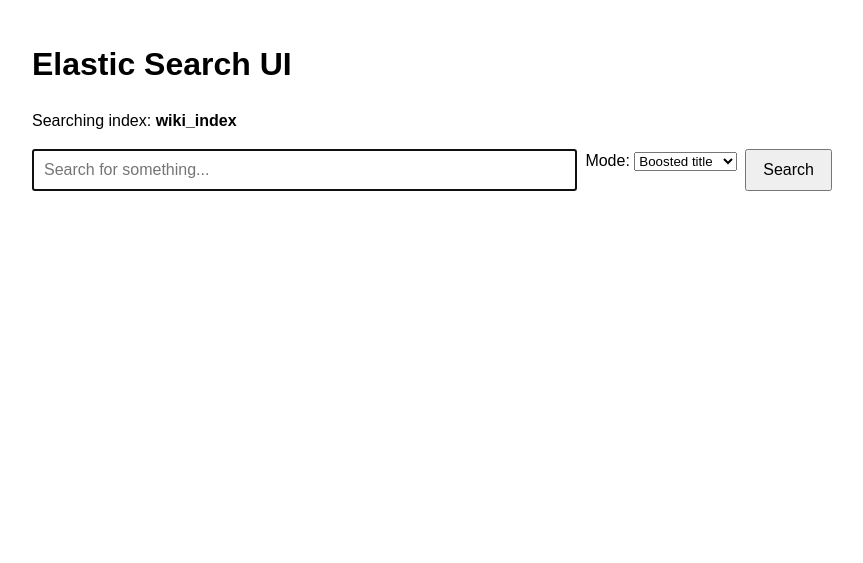
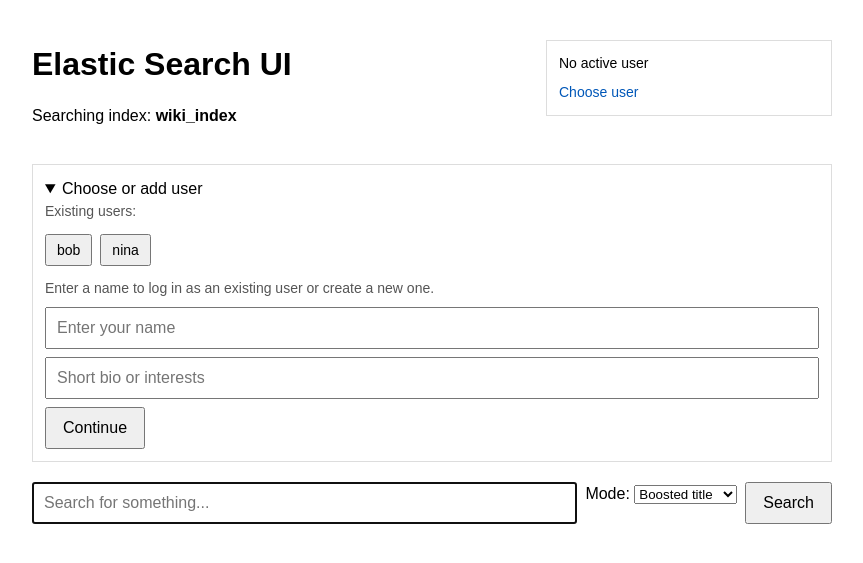
Before and after one commit to nina-kasimova/DD2477-project, a Flask app: page / in a window 1280 px wide. Shown: the top 563 px of the page, without its empty margins (208-1071 px from the left). Run offline with Flask 3, Linux system fonts and the light colour scheme; data that the repository does not hold is empty.

Commit message:
add user tracking, profile and bio boost

```diff
--- a/app.py
+++ b/app.py
@@ -2,14 +2,17 @@
 from datetime import datetime, UTC
 from pathlib import Path
 
-from flask import Flask, abort, redirect, render_template, request, url_for
+from flask import Flask, abort, redirect, render_template, request, session, url_for
 from elasticsearch import Elasticsearch, NotFoundError
 
 
 app = Flask(__name__)
+app.secret_key = "toy-search-secret"
 es = Elasticsearch("http://localhost:9200")
 INDEX_NAME = "wiki_index"
 CLICK_LOG = Path("click_log.jsonl")
+SEARCH_LOG = Path("search_log.jsonl")
+USER_PROFILES = Path("user_profiles.json")
 
 BM25_K1 = 1.2
 BM25_B = 0.75
@@ -71,10 +74,198 @@
     }
 
 
+def _read_jsonl(path: Path) -> list[dict]:
+    if not path.exists():
+        return []
+
+    rows = []
+    with path.open("r", encoding="utf-8") as handle:
+        for line in handle:
+            line = line.strip()
+            if line:
+                rows.append(json.loads(line))
+    return rows
+
+
+def _append_jsonl(path: Path, payload: dict) -> None:
+    with path.open("a", encoding="utf-8") as handle:
+        handle.write(json.dumps(payload) + "\n")
+
+
+def _write_jsonl(path: Path, rows: list[dict]) -> None:
+    with path.open("w", encoding="utf-8") as handle:
+        for row in rows:
+            handle.write(json.dumps(row) + "\n")
+
+
+def _load_profiles() -> dict:
+    if not USER_PROFILES.exists():
+        return {}
+
+    with USER_PROFILES.open("r", encoding="utf-8") as handle:
+        return json.load(handle)
+
+
+def _save_profiles(profiles: dict) -> None:
+    with USER_PROFILES.open("w", encoding="utf-8") as handle:
+        json.dump(profiles, handle, indent=2)
+
+
+def _all_users() -> list[dict]:
+    profiles = _load_profiles()
+    users = []
+    for user_id in sorted(profiles):
+        users.append(
+            {
+                "user_id": user_id,
+                "bio": profiles[user_id].get("bio", ""),
+            }
+        )
+    return users
+
+
+def _current_user() -> dict | None:
+    user_id = session.get("user_id")
+    if not user_id:
+        return None
+
+    profiles = _load_profiles()
+    profile = profiles.get(user_id, {})
+    return {
+        "user_id": user_id,
+        "bio": profile.get("bio", ""),
+    }
+
+
+def _log_search(user_id: str, query_text: str, mode: str) -> None:
+    _append_jsonl(
+        SEARCH_LOG,
+        {
+            "timestamp": datetime.now(UTC).isoformat(),
+            "user_id": user_id,
+            "query": query_text,
+            "mode": mode,
+        },
+    )
+
+
+def _user_activity(user_id: str) -> tuple[list[dict], list[dict]]:
+    searches = [row for row in _read_jsonl(SEARCH_LOG) if row.get("user_id") == user_id]
+    clicks = [row for row in _read_jsonl(CLICK_LOG) if row.get("user_id") == user_id]
+    searches.reverse()
+    clicks.reverse()
+    return searches, clicks
+
+
+def _user_profile_terms(user: dict | None, limit: int = 8) -> list[str]:
+    if not user:
+        return []
+
+    terms = []
+    seen = set()
+
+    bio = user.get("bio", "")
+    for raw_term in bio.replace(",", " ").split():
+        term = raw_term.strip().lower()
+        if len(term) > 2 and term not in seen:
+            seen.add(term)
+            terms.append(term)
+
+    _, clicks = _user_activity(user["user_id"])
+    for click in clicks[:10]:
+        for raw_term in click.get("query", "").replace(",", " ").split():
+            term = raw_term.strip().lower()
+            if len(term) > 2 and term not in seen:
+                seen.add(term)
+                terms.append(term)
+            if len(terms) >= limit:
+                return terms
+
+    return terms[:limit]
+
+
+def _personalized_search_body(query_text: str, mode: str, profile_terms: list[str]) -> dict:
+    body = _build_search_body(query_text, mode)
+    if not profile_terms:
+        return body
+
+    interest_text = " ".join(profile_terms)
+    body["query"] = {
+        "bool": {
+            "must": [body["query"]],
+            "should": [
+                {"match": {"title": {"query": interest_text, "boost": 0.8}}},
+                {"match": {"content": {"query": interest_text, "boost": 0.4}}},
+            ],
+        }
+    }
+    return body
+
+
+@app.route("/set-user", methods=["POST"])
+def set_user():
+    user_id = request.form.get("user_id", "").strip()
+    bio = request.form.get("bio", "").strip()
+    mode = request.form.get("mode", "boosted")
+    query_text = request.form.get("q", "").strip()
+
+    if user_id:
+        session["user_id"] = user_id
+        profiles = _load_profiles()
+        profiles[user_id] = {"bio": bio}
+        _save_profiles(profiles)
+    else:
+        session.pop("user_id", None)
+
+    return redirect(url_for("search", q=query_text, mode=mode))
+
+
+@app.route("/profile", methods=["GET"])
+def profile():
+    user = _current_user()
+    if not user:
+        return redirect(url_for("search"))
+
+    searches, clicks = _user_activity(user["user_id"])
+    return render_template(
+        "profile.html",
+        user=user,
+        searches=searches[:20],
+        clicks=clicks[:20],
+        all_users=_all_users(),
+    )
+
+
+@app.route("/profile/update", methods=["POST"])
+def update_profile():
+    user = _current_user()
+    if not user:
+        return redirect(url_for("search"))
+
+    bio = request.form.get("bio", "").strip()
+    profiles = _load_profiles()
+    profiles[user["user_id"]] = {"bio": bio}
+    _save_profiles(profiles)
+    return redirect(url_for("profile"))
+
+
+@app.route("/profile/clear-clicks", methods=["POST"])
+def clear_clicks():
+    user = _current_user()
+    if not user:
+        return redirect(url_for("search"))
+
+    rows = [row for row in _read_jsonl(CLICK_LOG) if row.get("user_id") != user["user_id"]]
+    _write_jsonl(CLICK_LOG, rows)
+    return redirect(url_for("profile"))
+
+
 @app.route("/", methods=["GET"])
 def search():
     query_text = request.args.get("q", "").strip()
     mode = request.args.get("mode", "boosted")
+    user = _current_user()
+    profile_terms = _user_profile_terms(user)
     results = []
     total_hits = 0
     search_time_ms = 0
@@ -82,11 +273,13 @@
 
     if query_text:
         try:
-            body = _build_search_body(query_text, mode)
+            body = _personalized_search_body(query_text, mode, profile_terms)
             response = es.search(index=INDEX_NAME, body=body)
             results = response["hits"]["hits"]
             total_hits = response["hits"]["total"]["value"]
             search_time_ms = response.get("took", 0)
+            if user:
+                _log_search(user["user_id"], query_text, mode)
 
         except Exception as exc:
             error = str(exc)
@@ -103,6 +296,9 @@
         index_name=INDEX_NAME,
         bm25=bm25,
         mode=mode,
+        user=user,
+        all_users=_all_users(),
+        profile_terms=profile_terms,
     )
 
 
@@ -111,26 +307,29 @@
 def track_click(doc_id):
     query_text = request.args.get("q", "").strip()
     rank = request.args.get("rank", type=int)
+    mode = request.args.get("mode", "boosted")
+    user = _current_user()
 
-    with CLICK_LOG.open("a", encoding="utf-8") as log_file:
-        log_file.write(
-            json.dumps(
-                {
-                    "timestamp": datetime.now(UTC).isoformat(),
-                    "doc_id": doc_id,
-                    "query": query_text,
-                    "rank": rank,
-                }
-            )
-            + "\n"
-        )
+    _append_jsonl(
+        CLICK_LOG,
+        {
+            "timestamp": datetime.now(UTC).isoformat(),
+            "user_id": user["user_id"] if user else None,
+            "doc_id": doc_id,
+            "query": query_text,
+            "rank": rank,
+            "mode": mode,
+        },
+    )
 
-    return redirect(url_for("document", doc_id=doc_id, q=query_text))
+    return redirect(url_for("document", doc_id=doc_id, q=query_text, mode=mode))
 
 
 @app.route("/doc/<doc_id>", methods=["GET"])
 def document(doc_id):
     query_text = request.args.get("q", "").strip()
+    mode = request.args.get("mode", "boosted")
+    user = _current_user()
 
     try:
         response = es.get(index=INDEX_NAME, id=doc_id)
@@ -142,6 +341,8 @@
         doc=response["_source"],
         doc_id=doc_id,
         query=query_text,
+        mode=mode,
+        user=user,
     )
 
 
--- a/templates/document.html
+++ b/templates/document.html
@@ -15,7 +15,10 @@
     </style>
 </head>
 <body>
-    <p><a href="{{ url_for('search', q=query) }}">Back to search</a></p>
+    <p>
+        <a href="{{ url_for('search', q=query, mode=mode) }}">Back to search</a>
+        {% if user %}| User: <strong>{{ user.user_id }}</strong>{% endif %}
+    </p>
     <h1>{{ doc.title }}</h1>
     <p>{{ doc.content }}</p>
 </body>
--- a/templates/search.html
+++ b/templates/search.html
@@ -11,6 +11,34 @@
             margin: 40px auto;
             padding: 0 16px;
             line-height: 1.5;
+        }
+        .page-header {
+            display: flex;
+            justify-content: space-between;
+            align-items: flex-start;
+            gap: 16px;
+            margin-bottom: 20px;
+        }
+        .page-header h1 {
+            margin: 0;
+        }
+        .user-panel {
+            min-width: 260px;
+            border: 1px solid #ddd;
+            padding: 12px;
+            font-size: 14px;
+        }
+        .user-panel p {
+            margin: 0 0 8px;
+        }
+        .user-actions {
+            display: flex;
+            gap: 10px;
+            flex-wrap: wrap;
+        }
+        .user-actions a {
+            color: #0057b8;
+            text-decoration: none;
         }
         form {
             display: flex;
@@ -50,11 +78,109 @@
             color: #555;
             font-size: 14px;
         }
+        .profile-terms {
+            margin-bottom: 16px;
+            color: #555;
+            font-size: 14px;
+        }
+        .user-box {
+            border: 1px solid #ddd;
+            padding: 12px;
+            margin-bottom: 20px;
+        }
+        .user-box form {
+            display: block;
+            margin-bottom: 0;
+        }
+        .user-box input[type="text"] {
+            width: 100%;
+            box-sizing: border-box;
+            margin-bottom: 8px;
+        }
+        .small {
+            color: #555;
+            font-size: 14px;
+            margin-bottom: 8px;
+        }
+        .existing-users {
+            display: flex;
+            flex-wrap: wrap;
+            gap: 8px;
+            margin: 12px 0;
+        }
+        .existing-users form {
+            margin: 0;
+            display: inline;
+        }
+        .existing-users button {
+            padding: 6px 10px;
+            font-size: 14px;
+        }
     </style>
 </head>
 <body>
-    <h1>Elastic Search UI</h1>
-    <p>Searching index: <strong>{{ index_name }}</strong></p>
+    <div class="page-header">
+        <div>
+            <h1>Elastic Search UI</h1>
+            <p>Searching index: <strong>{{ index_name }}</strong></p>
+        </div>
+
+        <div class="user-panel">
+            {% if user %}
+                <p>Current user: <strong>{{ user.user_id }}</strong></p>
+                {% if user.bio %}
+                    <p>{{ user.bio }}</p>
+                {% endif %}
+                <div class="user-actions">
+                    <a href="{{ url_for('profile') }}">View profile</a>
+                    <a href="#change-user">Change user</a>
+                </div>
+            {% else %}
+                <p>No active user</p>
+                <div class="user-actions">
+                    <a href="#change-user">Choose user</a>
+                </div>
+            {% endif %}
+        </div>
+    </div>
+
+    <details class="user-box" id="change-user" {% if not user %}open{% endif %}>
+        <summary>{% if user %}Change or add user{% else %}Choose or add user{% endif %}</summary>
+
+        {% if all_users %}
+            <div class="small">Existing users:</div>
+            <div class="existing-users">
+                {% for existing_user in all_users %}
+                    <form method="post" action="{{ url_for('set_user') }}">
+                        <input type="hidden" name="q" value="{{ query }}">
+                        <input type="hidden" name="mode" value="{{ mode }}">
+                        <input type="hidden" name="user_id" value="{{ existing_user.user_id }}">
+                        <input type="hidden" name="bio" value="{{ existing_user.bio }}">
+                        <button type="submit">{{ existing_user.user_id }}</button>
+                    </form>
+                {% endfor %}
+            </div>
+        {% endif %}
+
+        <div class="small">Enter a name to log in as an existing user or create a new one.</div>
+        <form method="post" action="{{ url_for('set_user') }}">
+            <input type="hidden" name="q" value="{{ query }}">
+            <input type="hidden" name="mode" value="{{ mode }}">
+            <input
+                type="text"
+                name="user_id"
+                value="{{ user.user_id if user else '' }}"
+                placeholder="Enter your name"
+            >
+            <input
+                type="text"
+                name="bio"
+                value="{{ user.bio if user else '' }}"
+                placeholder="Short bio or interests"
+            >
+            <button type="submit">{% if user %}Save user{% else %}Continue{% endif %}</button>
+        </form>
+    </details>
 
     <form method="get">
         <input
@@ -89,6 +215,13 @@
         </div>
     {% endif %}
 
+    {% if user and profile_terms %}
+        <div class="profile-terms">
+            Personalization terms for <strong>{{ user.user_id }}</strong>:
+            {{ profile_terms|join(", ") }}
+        </div>
+    {% endif %}
+
     {% if error %}
         <div class="error">{{ error }}</div>
     {% endif %}
```
Also changed, not shown: templates/profile.html (added, +138 -0 lines), user_profiles.json (added, +8 -0 lines), 2 other files.
